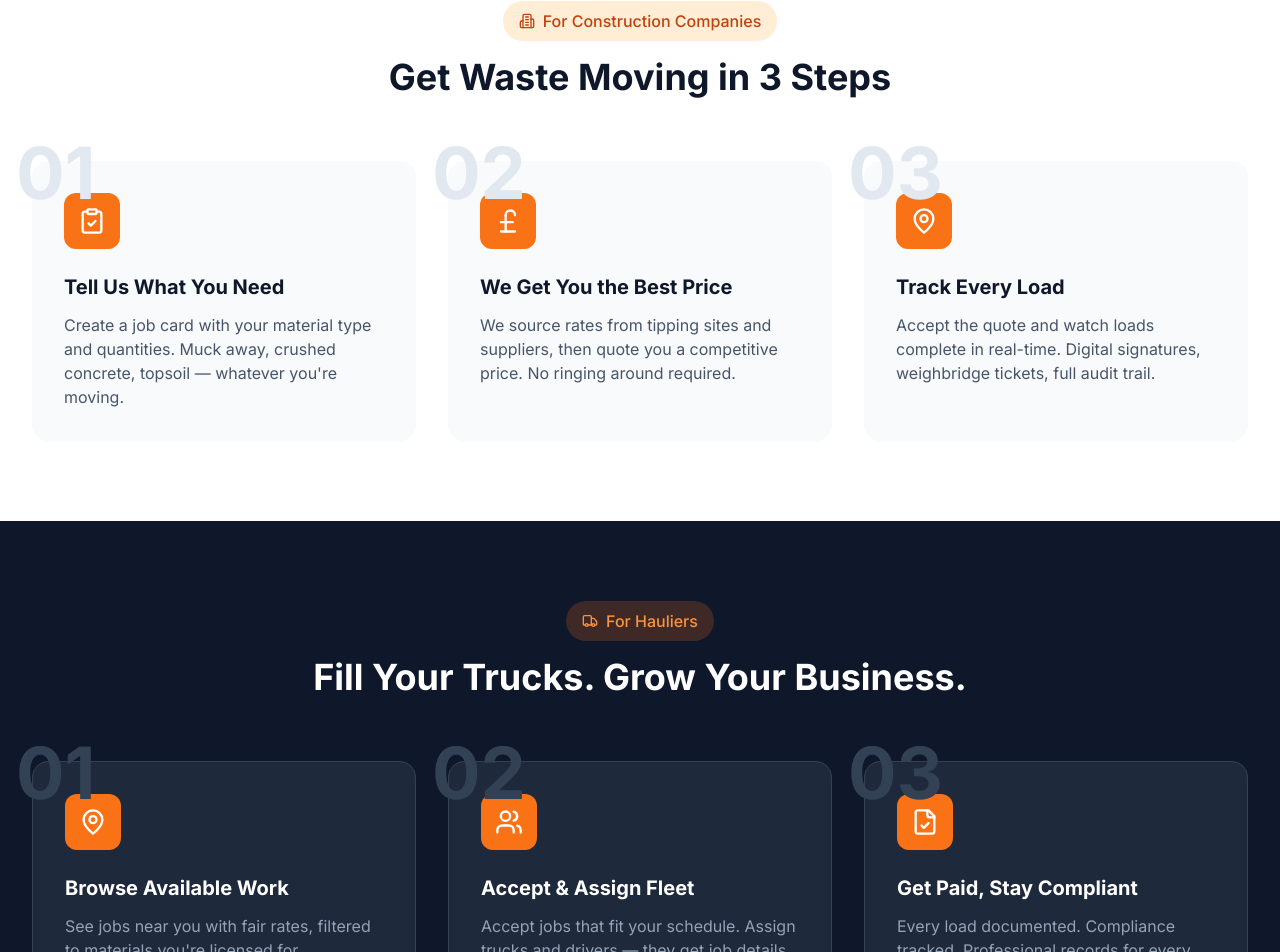
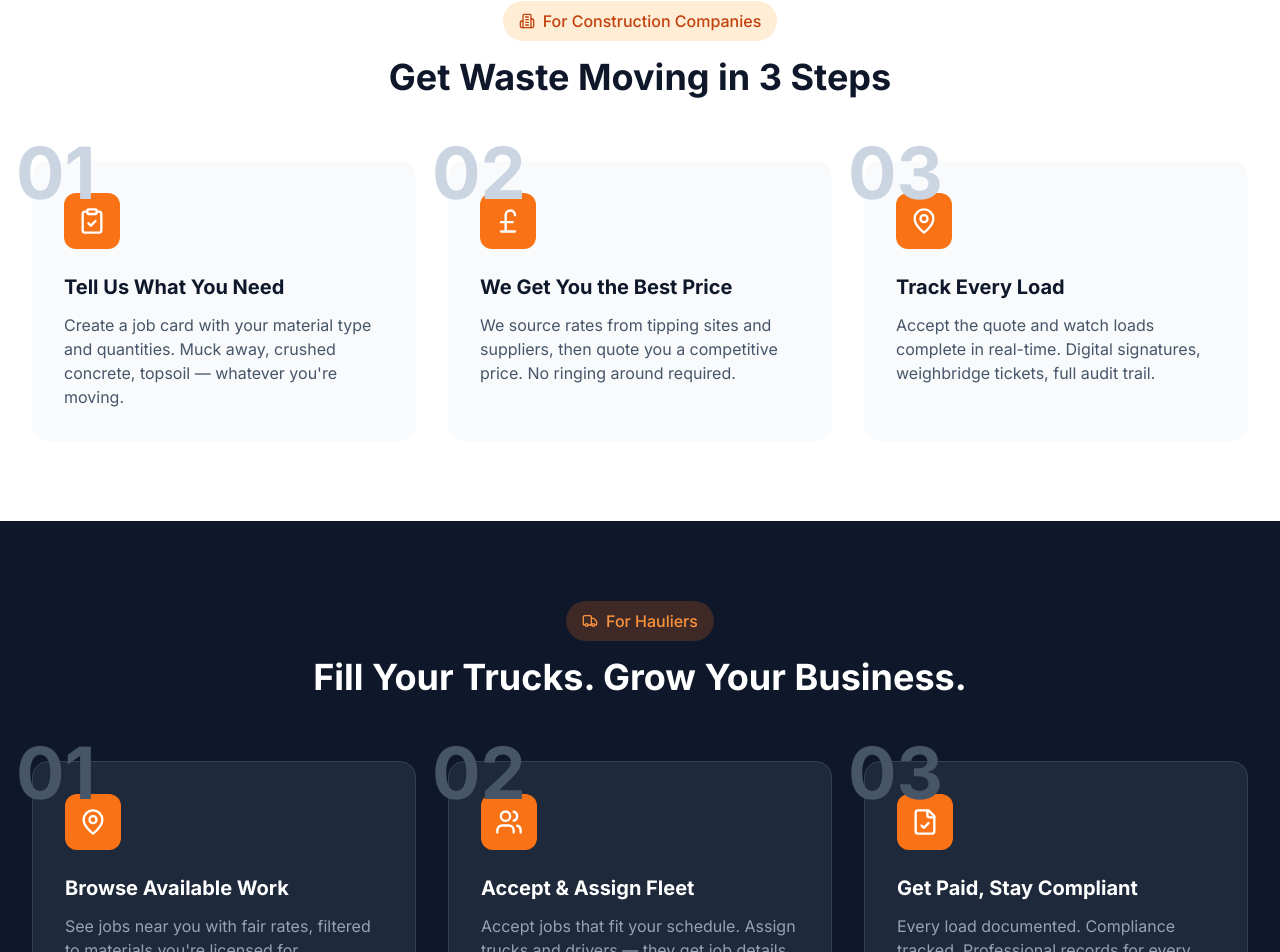
Before and after one commit to Lxrcodes/tipperconnectweb, a Next.js app: page / in a window 1280 px wide. Shown: the part 1477-2429 px from the top of the page. Built offline with nearby package versions, Linux system fonts and the light colour scheme.

Commit message:
Move step numbers above cards

```diff
--- a/app/page.tsx
+++ b/app/page.tsx
@@ -181,10 +181,10 @@ export default function Home() {
               },
             ].map((item, i) => (
               <div key={i} className="relative">
-                <div className="text-7xl font-bold text-slate-200 absolute -top-6 -left-4 select-none pointer-events-none">
+                <div className="text-7xl font-bold text-slate-300 absolute -top-6 -left-4 select-none pointer-events-none z-10">
                   {item.step}
                 </div>
-                <div className="bg-slate-50 rounded-2xl p-8 h-full">
+                <div className="bg-slate-50 rounded-2xl p-8 h-full relative">
                   <div className="w-14 h-14 bg-orange-500 rounded-xl flex items-center justify-center mb-6">
                     <item.icon className="w-7 h-7 text-white" />
                   </div>
@@ -232,10 +232,10 @@ export default function Home() {
               },
             ].map((item, i) => (
               <div key={i} className="relative">
-                <div className="text-7xl font-bold text-slate-700 absolute -top-6 -left-4 select-none pointer-events-none">
+                <div className="text-7xl font-bold text-slate-600 absolute -top-6 -left-4 select-none pointer-events-none z-10">
                   {item.step}
                 </div>
-                <div className="bg-slate-800 rounded-2xl p-8 h-full border border-slate-700">
+                <div className="bg-slate-800 rounded-2xl p-8 h-full border border-slate-700 relative">
                   <div className="w-14 h-14 bg-orange-500 rounded-xl flex items-center justify-center mb-6">
                     <item.icon className="w-7 h-7 text-white" />
                   </div>
```
